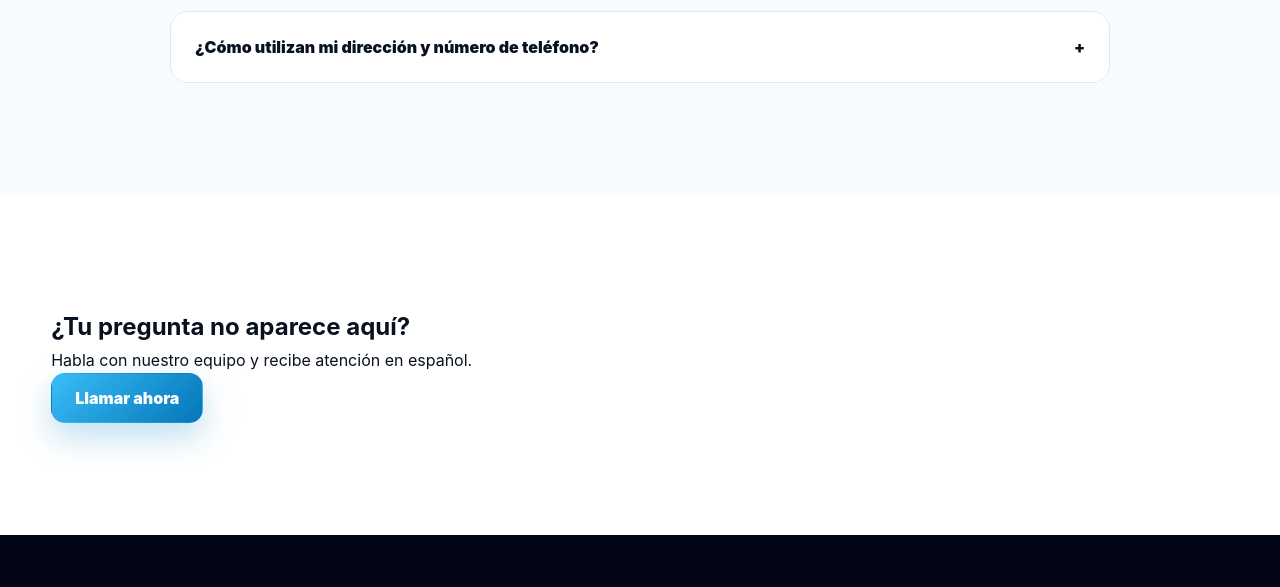
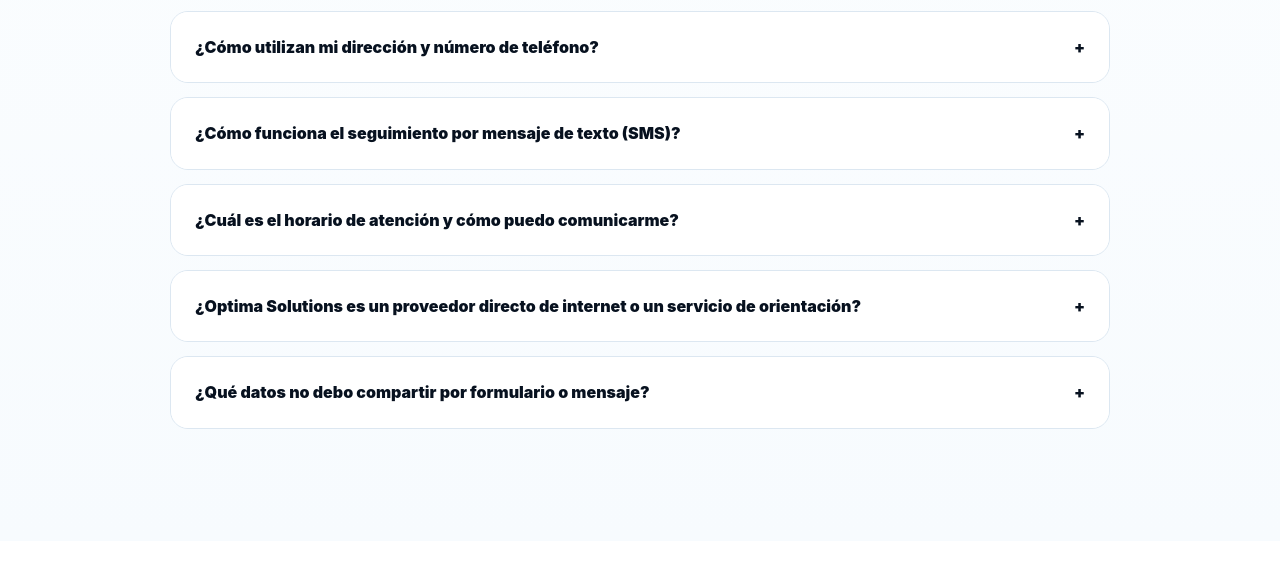
Before and after one commit to optimasolutions6/optima-solutions-website, a plain HTML site: page preguntas-frecuentes.html in a window 1280 px wide. Shown: the part 1574-2161 px from the top of the page. Drawn offline with Linux system fonts and the light colour scheme.

Commit message:
Update preguntas-frecuentes.html

````diff
--- a/preguntas-frecuentes.html
+++ b/preguntas-frecuentes.html
@@ -28,7 +28,11 @@
 <article class="faq-item reveal"><button class="faq-question" aria-expanded="false"><span>¿Cuánto tarda una instalación?</span><span>+</span></button><div class="faq-answer"><p>El tiempo depende de la disponibilidad técnica, el proveedor y la agenda para la dirección.</p></div></article>
 <article class="faq-item reveal"><button class="faq-question" aria-expanded="false"><span>¿Puedo cambiar de proveedor?</span><span>+</span></button><div class="faq-answer"><p>Sí. Podemos ayudarte a revisar alternativas disponibles para tu hogar y orientarte sobre los próximos pasos.</p></div></article>
 <article class="faq-item reveal"><button class="faq-question" aria-expanded="false"><span>¿Qué pasa si mi internet actual es lento o inestable?</span><span>+</span></button><div class="faq-answer"><p>Podemos ayudarte a explorar nuevas opciones residenciales que podrían adaptarse mejor a tus necesidades.</p></div></article>
-<article class="faq-item reveal"><button class="faq-question" aria-expanded="false"><span>¿Cómo utilizan mi dirección y número de teléfono?</span><span>+</span></button><div class="faq-answer"><p>Se utilizan para responder tu consulta, revisar disponibilidad y dar seguimiento. Consulta la Política de Privacidad.</p></div></article></div>
+<article class="faq-item reveal"><button class="faq-question" aria-expanded="false"><span>¿Cómo utilizan mi dirección y número de teléfono?</span><span>+</span></button><div class="faq-answer"><p>Se utilizan para responder tu consulta, revisar disponibilidad y dar seguimiento. Consulta la <a href="/privacidad">Política de Privacidad</a>.</p></div></article>
+<article class="faq-item reveal"><button class="faq-question" aria-expanded="false"><span>¿Cómo funciona el seguimiento por mensaje de texto (SMS)?</span><span>+</span></button><div class="faq-answer"><p>Solo enviamos mensajes de texto conversacionales o de seguimiento cuando solicitas asistencia o aceptas recibirlos. La frecuencia puede variar, pueden aplicar tarifas de mensajes y datos, y puedes responder <strong>STOP</strong> para cancelar o <strong>HELP</strong> para ayuda. No compartimos ni vendemos tus datos de consentimiento SMS a terceros con fines de marketing.</p></div></article>
+<article class="faq-item reveal"><button class="faq-question" aria-expanded="false"><span>¿Cuál es el horario de atención y cómo puedo comunicarme?</span><span>+</span></button><div class="faq-answer"><p>Atendemos de lunes a viernes, de 8:00 a.m. a 5:00 p.m. (PT), llamando al <a href="tel:+18183924132">818-392-4132</a> o mediante nuestra página de <a href="/contacto">Contacto</a>.</p></div></article>
+<article class="faq-item reveal"><button class="faq-question" aria-expanded="false"><span>¿Optima Solutions es un proveedor directo de internet o un servicio de orientación?</span><span>+</span></button><div class="faq-answer"><p>Ofrecemos orientación e información sobre opciones residenciales de conectividad sujetas a cobertura, elegibilidad y condiciones del proveedor correspondiente, conforme a nuestros <a href="/terminos">Términos y Condiciones</a>.</p></div></article>
+<article class="faq-item reveal"><button class="faq-question" aria-expanded="false"><span>¿Qué datos no debo compartir por formulario o mensaje?</span><span>+</span></button><div class="faq-answer"><p>Por tu seguridad, no envíes contraseñas, números completos de tarjetas, números de Seguro Social ni credenciales sensibles que no sean necesarias para la consulta inicial.</p></div></article></div>
   </div>
 </section>
 <section class="section"><div class="container cta-panel reveal"><div class="cta-content"><div><h2>¿Tu pregunta no aparece aquí?</h2><p>Habla con nuestro equipo y recibe atención en español.</p></div><div class="cta-actions"><a class="btn btn-primary" href="tel:+18183924132">Llamar ahora</a><a class="btn btn-ghost" href="/contacto">Contacto</a></div></div></div></section>
@@ -39,3 +43,4 @@
 <div class="footer-col"><h3>Empresa</h3><ul><li><a href="/quienes-somos">Quiénes Somos</a></li><li><a href="/preguntas-frecuentes">Preguntas Frecuentes</a></li><li><a href="/contacto">Contacto</a></li><li><a href="tel:+18183924132">818-392-4132</a></li></ul></div>
 <div class="footer-col"><h3>Legal</h3><ul><li><a href="/privacidad">Privacidad</a></li><li><a href="/terminos">Términos</a></li><li><a href="/aviso-legal">Aviso Legal</a></li></ul></div></div>
 <div class="footer-disclaimer"><strong>Aviso de transparencia:</strong> La disponibilidad, precios, velocidades, promociones y condiciones dependen de la dirección, elegibilidad y proveedor correspondiente.</div><div class="footer-bottom"><span>© 2026 Optima Solutions.</span><span>Atención en español · Estados Unidos</span></div></div></footer><a class="mobile-call" href="tel:+18183924132">☎ Llamar ahora: 818-392-4132</a></body></html>
+```[cite: 8]
````
